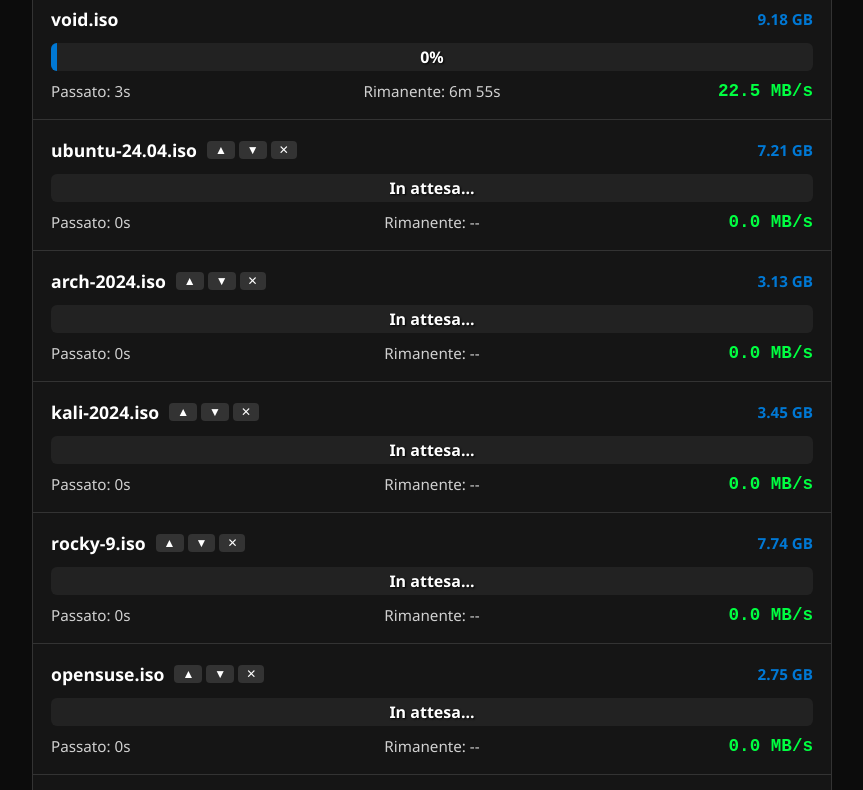
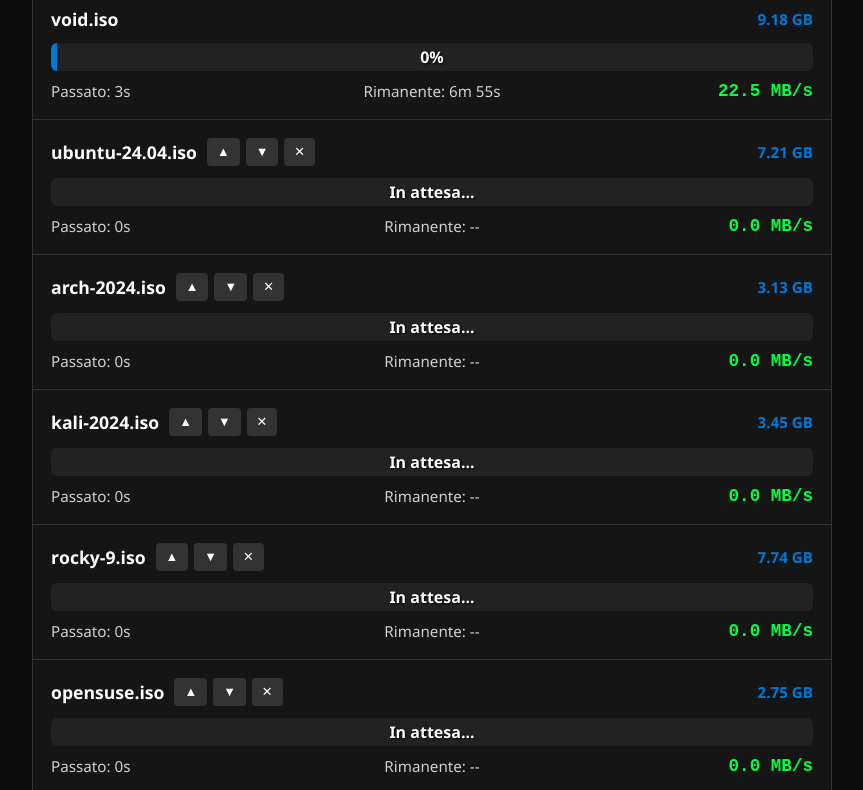
Before and after one commit to smal82/ISO-Manager, a plain HTML site: page index.html in a window 1280 px wide. Shown: the part 780-1570 px from the top of the page, without its empty margins (208-1071 px from the left). Drawn offline with nearby package versions, Linux system fonts and the light colour scheme.

Commit message:
Update style.css

```diff
--- a/style.css
+++ b/style.css
@@ -10,6 +10,7 @@
     --speed-color: #00ff41;
     --progress-bg: #222;
     --download-bar: #0078d4;
+    --danger: #d32f2f;
 }
 
 [data-theme="light"] {
@@ -24,6 +25,7 @@
     --speed-color: #1a7f37;
     --progress-bg: #e0e0e0;
     --download-bar: #0078d4;
+    --danger: #c62828;
 }
 
 * { box-sizing: border-box; }
@@ -50,7 +52,6 @@ h1 { text-align: center; color: var(--accent); text-transform: uppercase; font-s
 .file-info { display: flex; justify-content: space-between; align-items: center; }
 .name-box { display: flex; align-items: center; gap: 10px; flex: 1; min-width: 0; overflow: hidden; }
 
-/* Logica di troncamento centrale dinamica */
 .file-name {
     display: flex;
     font-weight: bold;
@@ -60,23 +61,16 @@ h1 { text-align: center; color: var(--accent); text-transform: uppercase; font-s
     white-space: nowrap;
     max-width: 100%;
 }
-.name-part-1 {
-    overflow: hidden;
-    text-overflow: ellipsis;
-    white-space: nowrap;
-    flex-shrink: 1;
-}
-.name-part-2 {
-    flex-shrink: 0;
-    white-space: nowrap;
-}
+.name-part-1 { overflow: hidden; text-overflow: ellipsis; white-space: nowrap; flex-shrink: 1; }
+.name-part-2 { flex-shrink: 0; white-space: nowrap; }
 
 .file-size { font-size: 0.95rem; color: var(--download-bar); font-weight: bold; margin-left: 10px; flex-shrink: 0; }
 
-.move-controls { display: none; gap: 4px; flex-shrink: 0; }
+.move-controls { display: none; gap: 6px; flex-shrink: 0; align-items: center; }
 .torrent-item.queued .move-controls { display: flex; }
-.move-controls button { background: var(--border-color); border: none; color: var(--text-bright); padding: 2px 8px; border-radius: 4px; cursor: pointer; font-size: 0.75rem; }
+.move-controls button { background: var(--border-color); border: none; color: var(--text-bright); padding: 4px 10px; border-radius: 4px; cursor: pointer; font-size: 0.8rem; line-height: 1; height: 28px; display: flex; align-items: center; justify-content: center; }
 .move-controls button:hover { background: var(--accent); }
+.move-controls .btn-remove:hover { background: var(--danger); }
 
 .progress-container { position: relative; background: var(--progress-bg); height: 28px; border-radius: 6px; overflow: hidden; }
 .progress-bar { height: 100%; background: var(--download-bar); width: 0%; transition: width 0.4s ease; }
```
